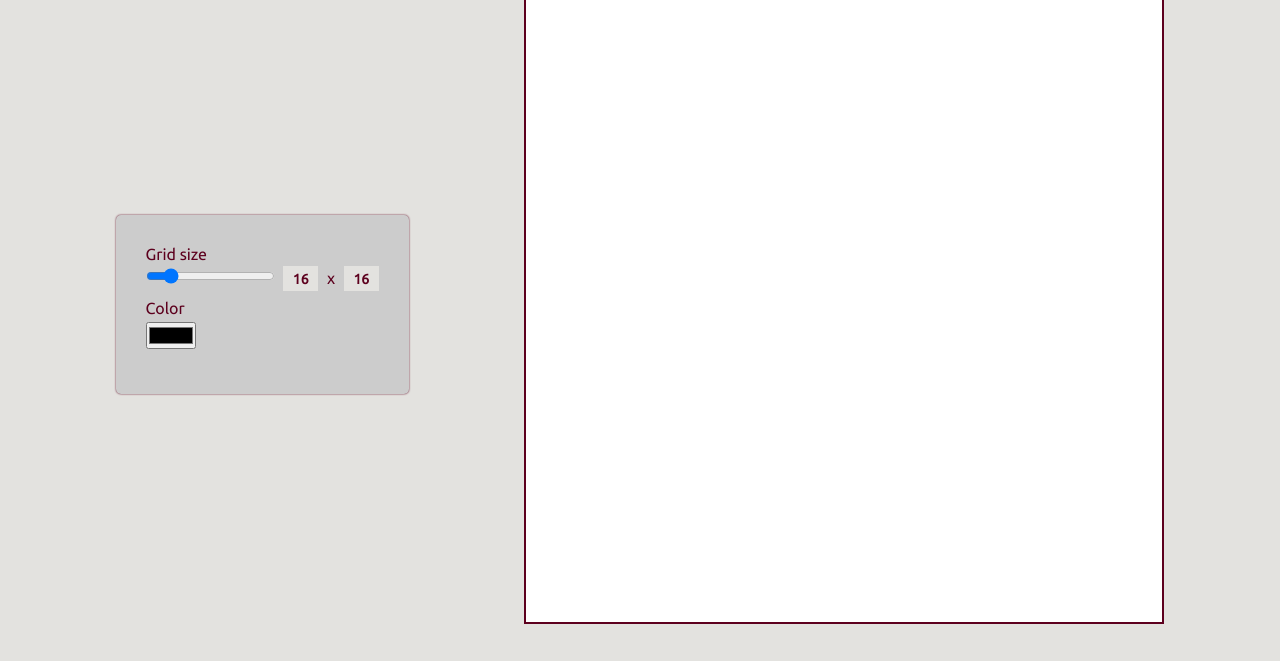
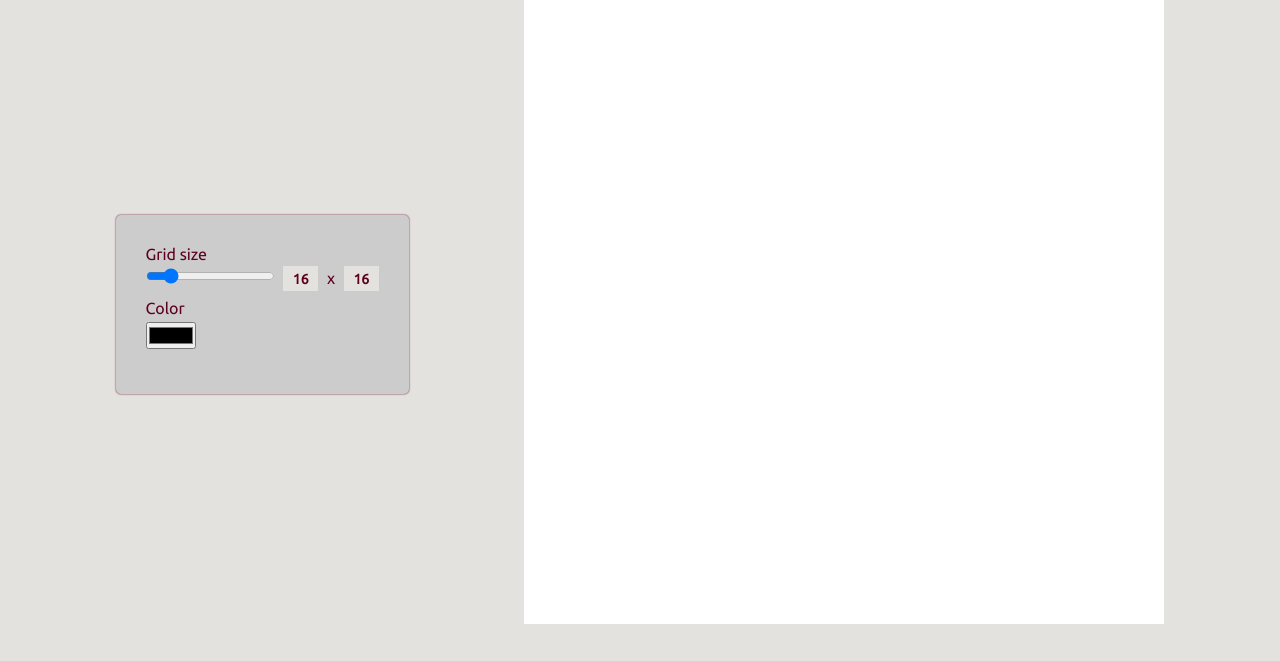
Before and after one commit to younesghorbani/etch-a-sketch, a plain HTML site: page index.html in a window 1280 px wide. Shown: the part 139-800 px from the top of the page. Drawn offline with Linux system fonts and the light colour scheme.

Commit message:
Remove unnecessary border

```diff
--- a/styles.css
+++ b/styles.css
@@ -73,5 +73,4 @@ form span {
     width: 640px;
     height: 640px;
     background-color: #fff;
-    border: 2px solid #5d001e;
 }
```
